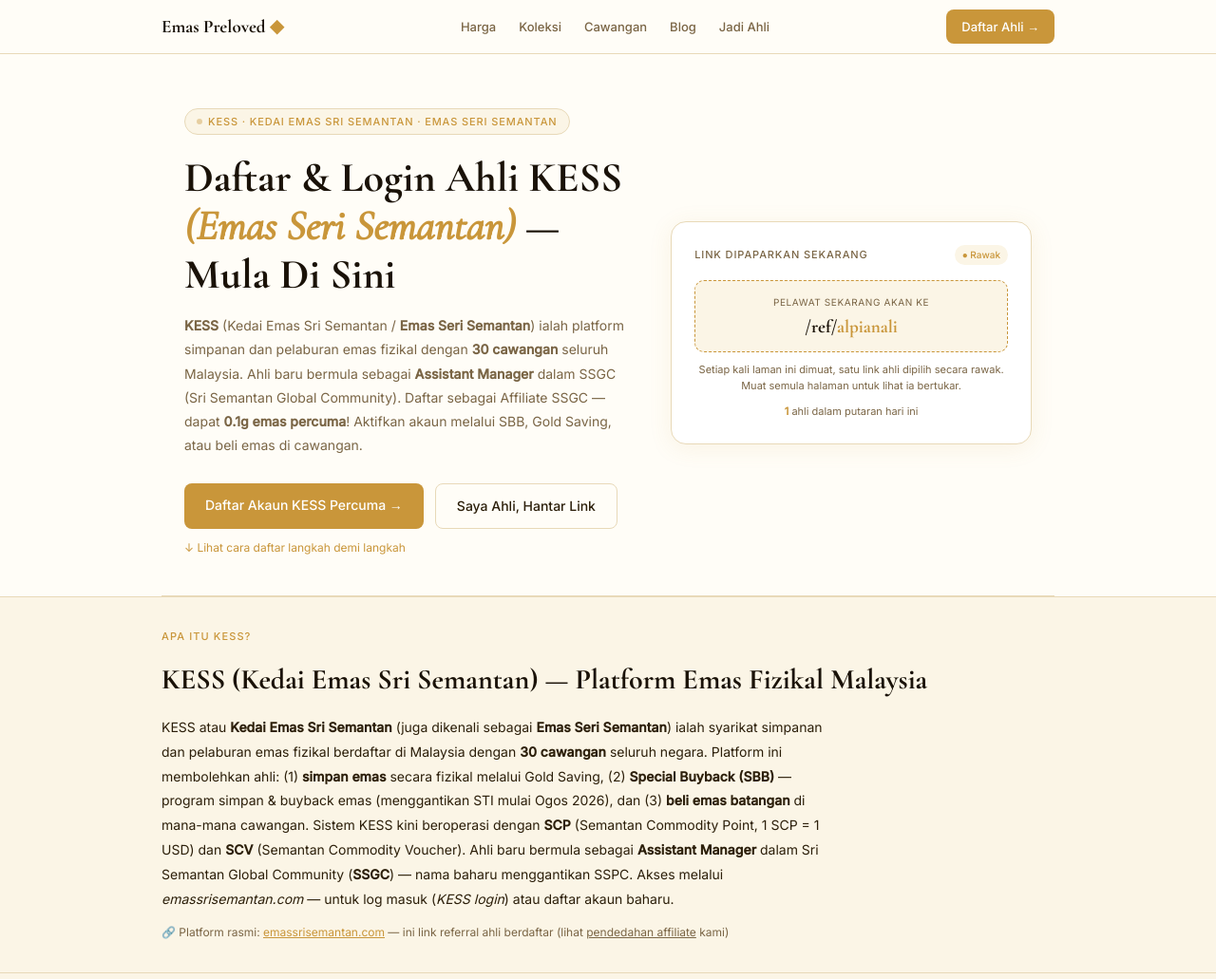
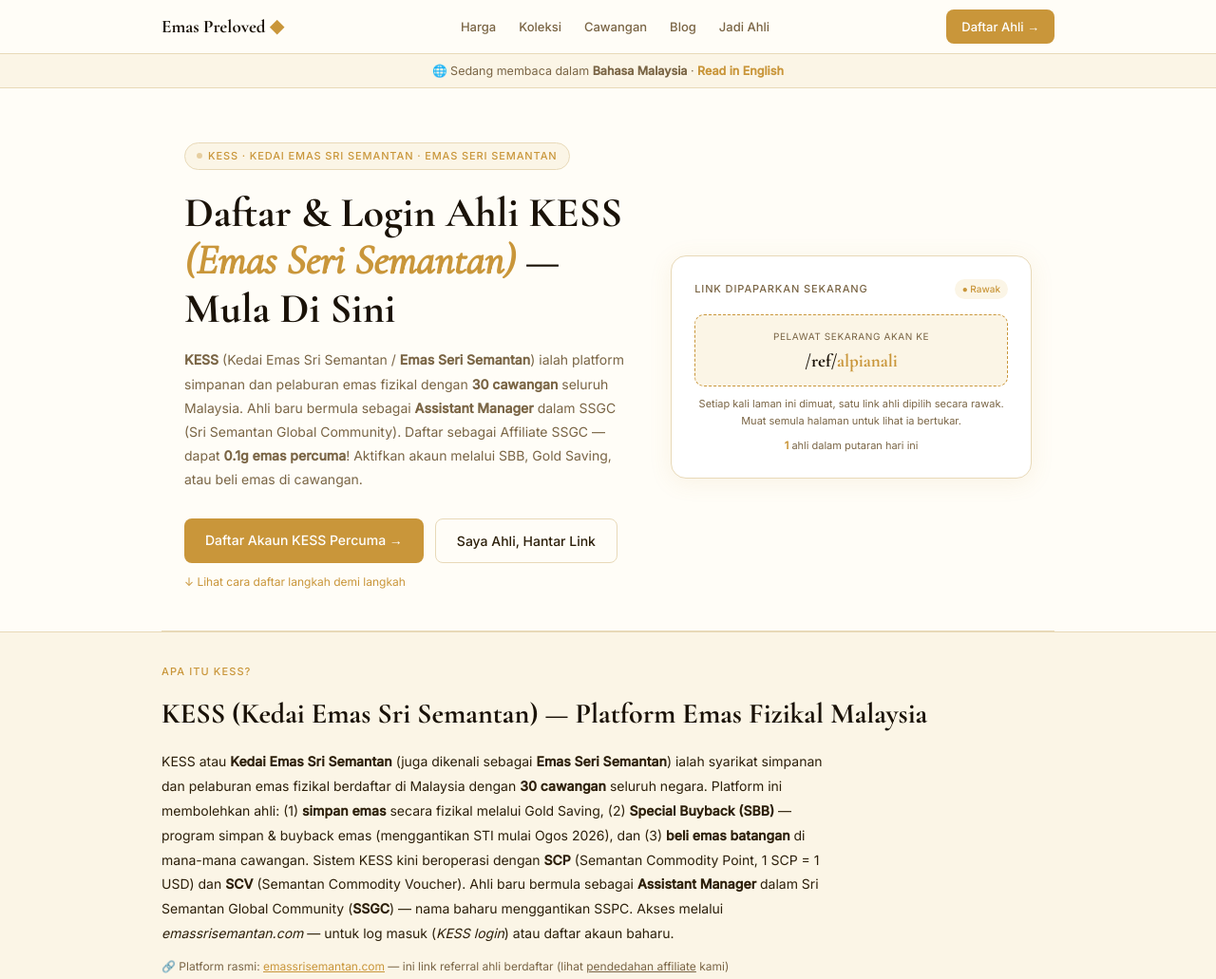
Before and after one commit to mcalpineally/emaspreloved, a plain HTML site: page daftar-ahli/index.html in a window 1280 px wide. Shown: the top 1031 px of the page at 95% size. Drawn offline with nearby package versions, Linux system fonts and the light colour scheme.

Commit message:
feat: add English lang-bar + hreflang to /daftar-ahli/
- lang-bar strip below nav: "Read in English → /join-ssgc/"
- hreflang ms ↔ en pair in <head> (ms→/daftar-ahli/, en→/join-ssgc/)
- Mirrors the lang-bar pattern used on all EN blog articles

Co-Authored-By: Claude Sonnet 4.6 <noreply@anthropic.com>
Claude-Session: https://claude.ai/code/session_01WgfTt4Bsn96YJ3tyy768rP

```diff
--- a/daftar-ahli/index.html
+++ b/daftar-ahli/index.html
@@ -7,6 +7,8 @@
 <title>Login & Daftar Ahli KESS (Emas Seri Semantan) — Cara Login, Daftar & Reset Password</title>
 <meta name="description" content="Cara login & daftar ahli KESS (Kedai Emas Sri Semantan / Emas Seri Semantan) — langkah login akaun, cara daftar baru, reset password, dan pengaktifan akaun. Ahli baru mula sebagai Assistant Manager. Daftar percuma." />
 <link rel="canonical" href="https://emaspreloved.com/daftar-ahli/" />
+<link rel="alternate" hreflang="ms" href="https://emaspreloved.com/daftar-ahli/" />
+<link rel="alternate" hreflang="en" href="https://emaspreloved.com/join-ssgc/" />
 <script type="application/ld+json">
 {
   "@context": "https://schema.org",
@@ -110,6 +112,10 @@ nav{position:sticky;top:0;z-index:100;background:rgba(255,253,247,0.96);backdrop
 .nav-links a:hover{color:var(--gold)}
 .nav-cta{font-size:13px;font-weight:500;background:var(--gold);color:#fff;border:none;border-radius:8px;padding:7px 16px;cursor:pointer;text-decoration:none;white-space:nowrap}
 .nav-cta:hover{background:var(--dark2)}
+
+.lang-bar{background:var(--gold-pale,#FBF5E6);border-bottom:1px solid var(--border,#E8D9B8);padding:7px 1.5rem;font-size:12.5px;color:var(--muted,#7A6545);text-align:center}
+.lang-bar a{color:var(--gold,#C9963A);font-weight:600;text-decoration:none}
+.lang-bar a:hover{text-decoration:underline}
 
 .hero{max-width:940px;margin:0 auto;padding:3.5rem 1.5rem 2.5rem;display:grid;grid-template-columns:1.1fr .9fr;gap:3rem;align-items:center}
 .hero-badge{display:inline-flex;align-items:center;gap:6px;font-size:11px;font-weight:500;letter-spacing:.08em;text-transform:uppercase;color:var(--gold);background:var(--gold-pale);border:1px solid var(--border);border-radius:20px;padding:4px 12px;margin-bottom:1.25rem}
@@ -240,6 +246,10 @@ footer{background:var(--dark);border-top:1px solid rgba(255,255,255,.07);padding
     <a href="#cara" class="nav-cta">Daftar Ahli →</a>
   </div>
 </nav>
+
+<div class="lang-bar">
+  🌐 Sedang membaca dalam <strong>Bahasa Malaysia</strong> · <a href="/join-ssgc/">Read in English</a>
+</div>
 
 <!-- HERO -->
 <section class="hero">
```
